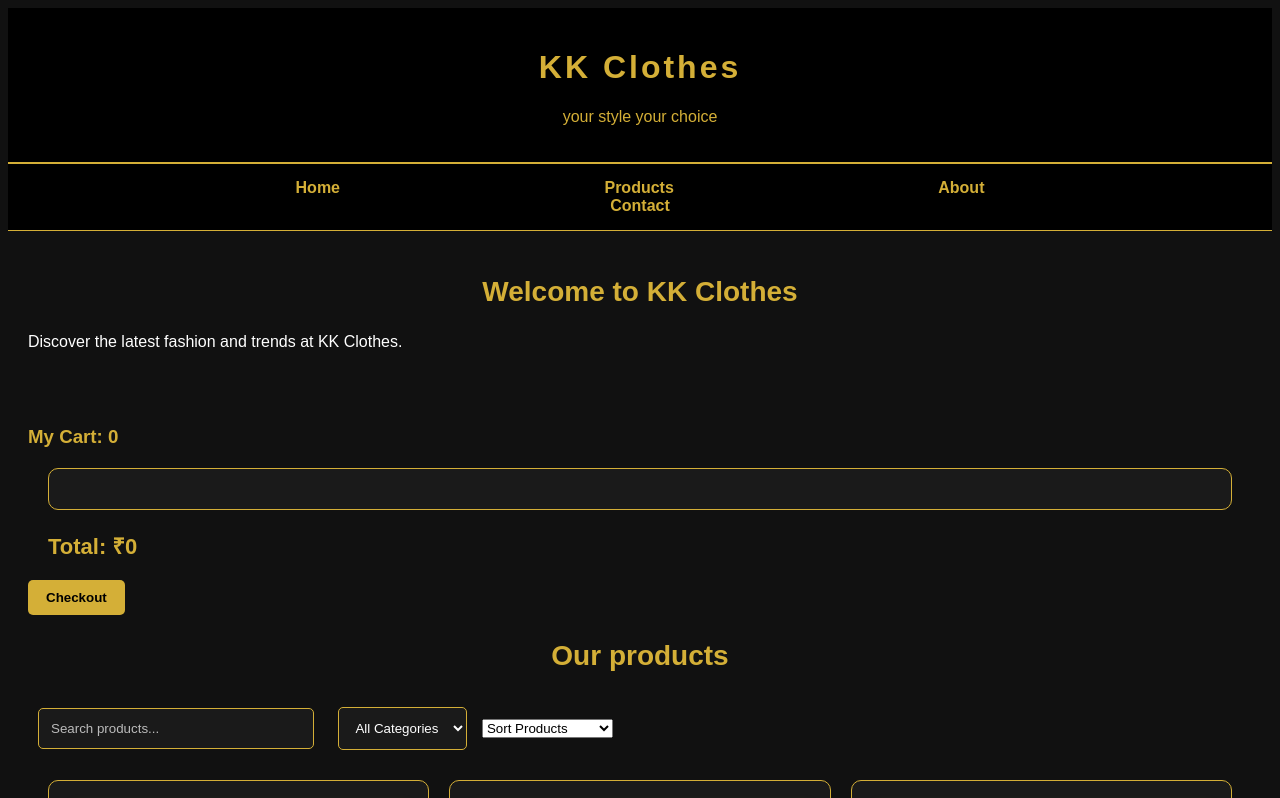
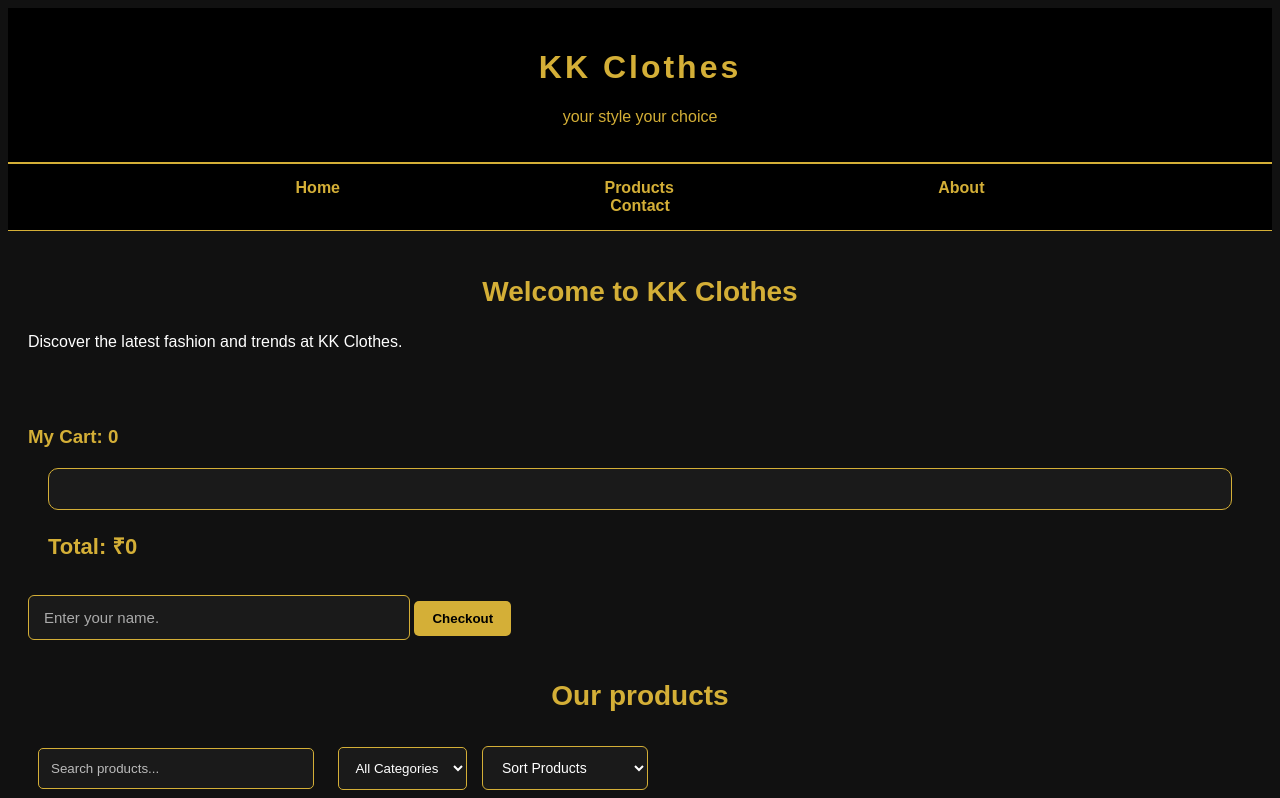
Before and after one commit to KrishnaHagari/KK-Shop, a plain HTML site: page index.html in a window 1280 px wide. Both pictures are taken after a click on the button "Checkout". Shown: the top 798 px of the page. Drawn offline with Linux system fonts and the light colour scheme.

Commit message:
Customer Name Integration and UI Styling

```diff
--- a/index.html
+++ b/index.html
@@ -35,6 +35,7 @@
 
             <h3 id="cart-total">Total: ₹0</h3>
 
+            <input type="text" id="customer-name" placeholder="Enter your name.">
             <button id="checkout-btn">Checkout</button>
             <h2>Our products</h2>
             <input type="text" id="search-input" placeholder="Search products...">
--- a/script.js
+++ b/script.js
@@ -256,9 +256,15 @@ function checkout() {
     return total + item.price * item.quantity;
   }, 0);
 
+  let customerName = document.getElementById("customer-name").value.trim();
+
+  if (customerName === "") {
+    alert("Please enter your name!");
+    return;
+  }
   let newOrder = {
     id: orderId,
-    customer: "Guest",
+    customer: customerName,
     total: orderTotal,
     status: "Pending",
   };
--- a/static/style.css
+++ b/static/style.css
@@ -347,3 +347,59 @@ footer p {
   font-weight: bold;
   letter-spacing: 1px;
 }
+
+/* CUSTOMER NAME INPUT */
+
+#customer-name {
+  width: 100%;
+  max-width: 350px;
+  padding: 13px 15px;
+  margin: 15px 0;
+  background-color: #1a1a1a;
+  color: white;
+  border: 1px solid #d4af37;
+  border-radius: 6px;
+  font-size: 15px;
+  outline: none;
+  transition: 0.3s;
+}
+
+#customer-name:focus {
+  border-color: #ffd700;
+  box-shadow: 0 0 8px #d4af37;
+}
+
+#customer-name::placeholder {
+  color: #aaaaaa;
+}
+
+/* PRODUCT SORTING DESIGN */
+
+#sort-filter {
+  padding: 12px 15px;
+  background-color: #1a1a1a;
+  color: white;
+  border: 1px solid #d4af37;
+  border-radius: 6px;
+  font-size: 14px;
+  outline: none;
+  cursor: pointer;
+  transition: 0.3s;
+}
+
+#sort-filter:focus {
+  border-color: #ffd700;
+  box-shadow: 0 0 8px #d4af37;
+}
+
+#sort-filter option {
+  background-color: #1a1a1a;
+  color: white;
+}
+
+@media (max-width: 768px) {
+  #sort-filter {
+    width: 100%;
+    box-sizing: border-box;
+  }
+}
```
